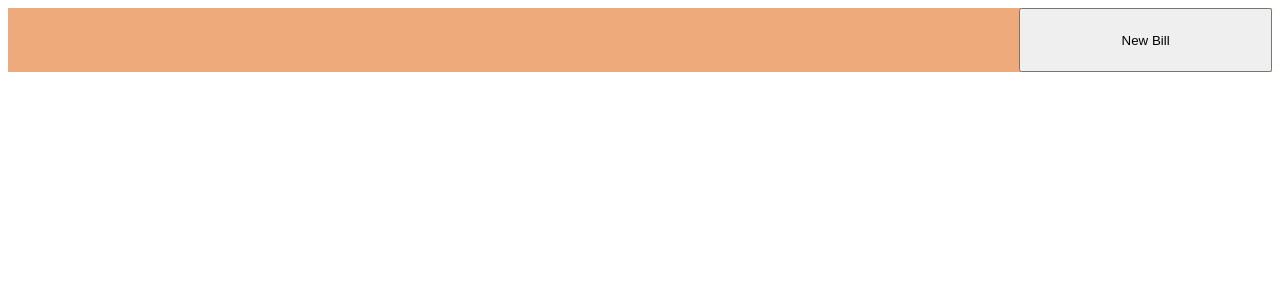
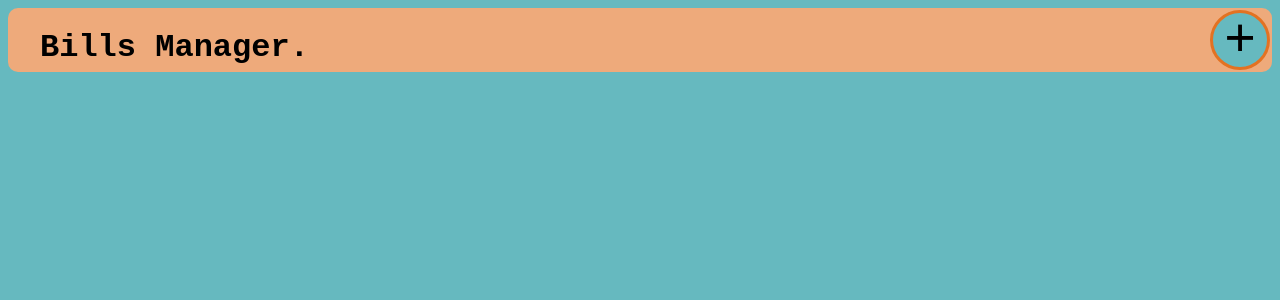
Before and after one commit to JohnPark86/BillsMan, a React app: page / in a window 1280 px wide. Shown: the top 300 px of the page. Built offline with nearby package versions, Linux system fonts and the light colour scheme.

Commit message:
update some styling for header / modal

```diff
--- a/src/js/App.js
+++ b/src/js/App.js
@@ -1,6 +1,7 @@
 import React, { useState, useEffect } from 'react';
 import Input from './components/Input';
-import Header from './components/Header'
+import Header from './components/Header';
+import '../scss/app.scss';
 
 const App = () => {
 	return (
--- a/src/js/components/Header.jsx
+++ b/src/js/components/Header.jsx
@@ -3,17 +3,21 @@ import React, { useState, useEffect } from 'react';
 import NewBillButton from './NewBillButton';
 
 const headerStyle = {
-    backgroundColor : '#EEAA7B',
-    height: '4em',
-    display: 'grid',
-    gridTemplateColumns: 'auto 20%'
-}
+	backgroundColor: '#EEAA7B',
+	borderRadius: '10px',
+	height: '4em',
+	gridTemplateColumns: 'auto 10%'
+};
+
+const titleStyle = {
+	fontFamily: 'Courier New',
+	paddingLeft: '1em'
+};
 
 const Header = (props) => {
-
 	return (
-		<div style={headerStyle}>
-            <div />
+		<div className='grid' style={headerStyle}>
+			<h1 style={titleStyle}>Bills Manager.</h1>
 			<NewBillButton />
 		</div>
 	);
--- a/src/js/components/NewBillButton.jsx
+++ b/src/js/components/NewBillButton.jsx
@@ -11,12 +11,18 @@ const NewBillButton = () => {
 	if (isVisible) {
 		return (
 			<>
-				<button onClick={showModal}>New Bill</button>
+				<button className='roundedButton' onClick={showModal}>
+					<span>+</span>
+				</button>
 				<NewBillModal isVisible={isVisible} showModal={showModal} />
 			</>
 		);
 	} else {
-		return <button onClick={showModal}>New Bill</button>;
+		return (
+			<button className='roundedButton' onClick={showModal}>
+				<span>+</span>
+			</button>
+		);
 	}
 };
 
--- a/src/js/components/NewBillModal.jsx
+++ b/src/js/components/NewBillModal.jsx
@@ -10,7 +10,7 @@ const NewBillModal = (props) => {
 	const transitions = useTransition(props.isVisible, null, {
 		from: { opacity: 0, y: -20 },
 		enter: { opacity: 1, y: 0 },
-		leave: { opacity: 0, y: 10 }
+		leave: { opacity: 0, y: 20 }
 	});
 
 	const closeModal = () => {
@@ -24,6 +24,7 @@ const NewBillModal = (props) => {
 					item && (
 						<AnimatedDialogOverlay
 							style={{ opacity: styles.opacity }}
+							onDismiss={closeModal}
 						>
 							<AnimatedDialogContent
 								style={{
@@ -36,7 +37,7 @@ const NewBillModal = (props) => {
 								}}
 							>
 								<div>
-									<h3>New Bill </h3>
+									<h4>New Bill </h4>
 									<hr />
 									<p>
 										Please enter the information for a new
--- a/src/scss/app.scss
+++ b/src/scss/app.scss
@@ -1,9 +1,24 @@
-body{
-  //  background-color: #81D4FA;
+body {
+	background-color: #66b9bf;
 }
 
-.fade
-{
-  background: #000000;
-  opacity: 0.5;
+.grid {
+	display: grid;
 }
+
+.roundedButton {
+	width: 60px;
+	height: 60px;
+	background-color: #66b9bf;
+	border: 3px solid #e37222;
+	display: inline-block;
+	margin: 2px;
+	cursor: pointer;
+	border-radius: 50%;
+	line-height: 0.5;
+	justify-self: end;
+
+	span {
+		font-size: 4em;
+	}
+}
```
Also changed, not shown: 2 other files (tests, documents, lock files or other folders).
